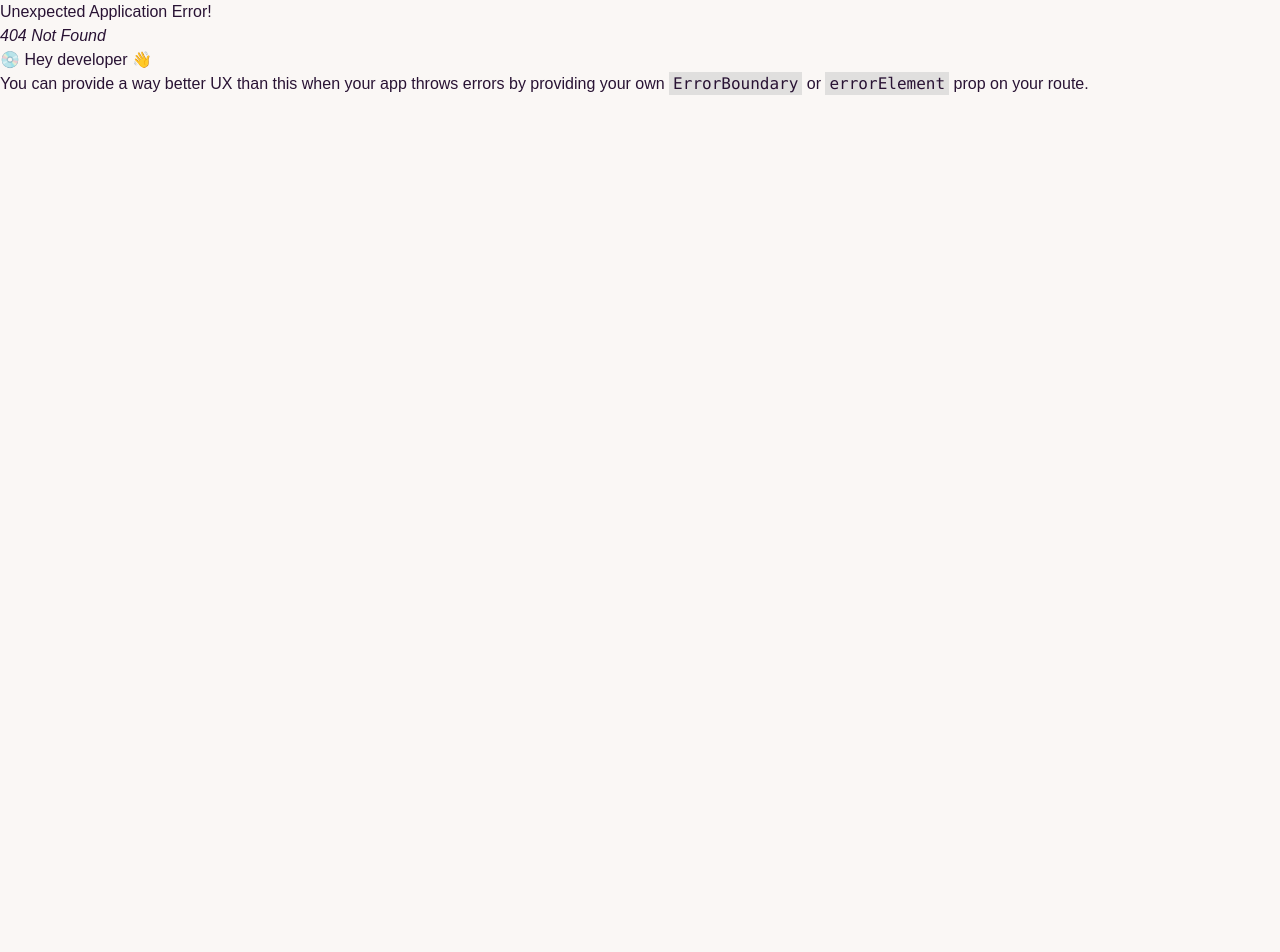
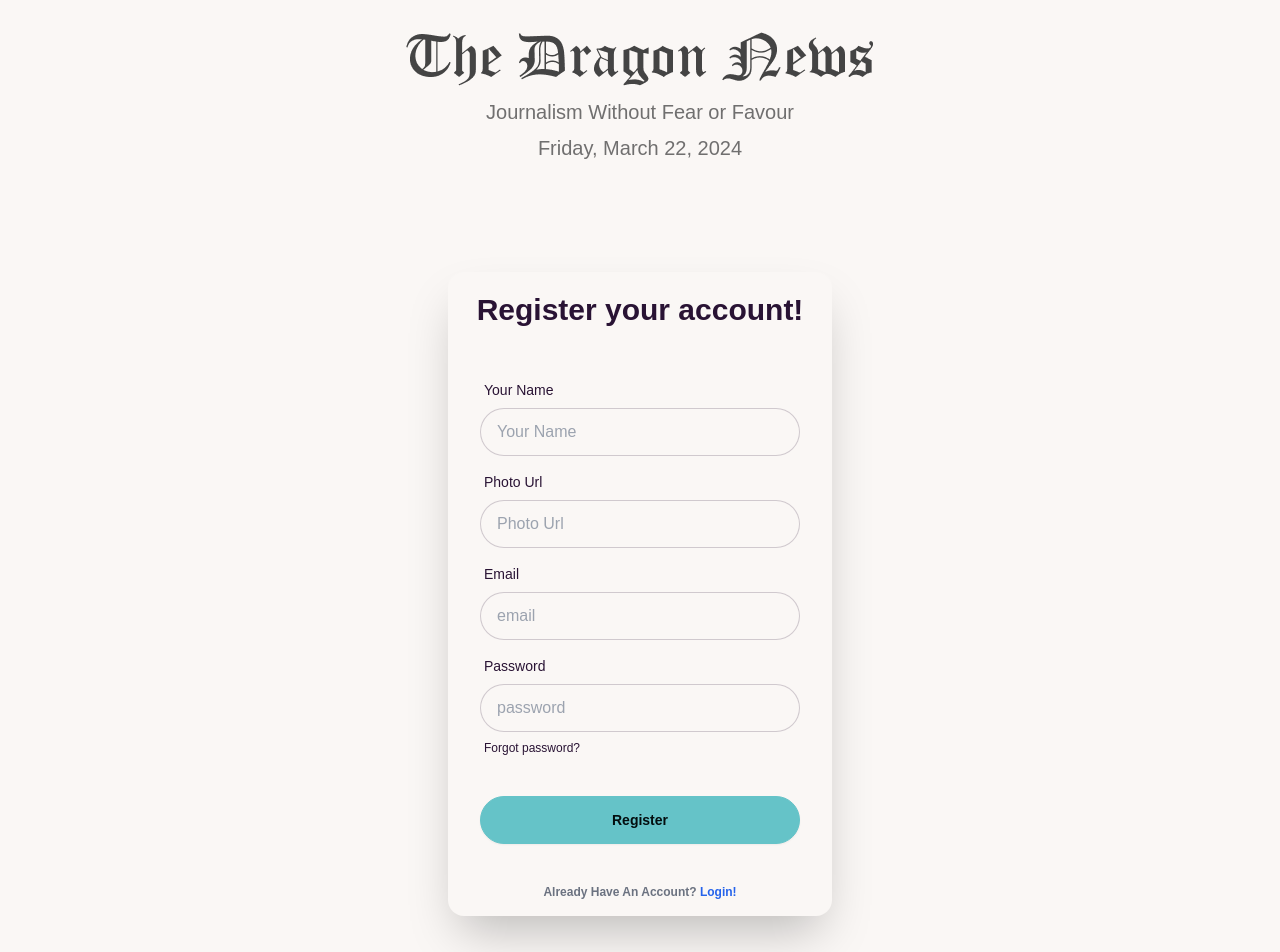
Before and after one commit to armansomoy/dragon-news-site, a React (Vite) app: page /register in a window 1280 px wide. Before the commit this address had no page. Shown: the top 952 px of the page. Before the commit the page ends 800 px from the top, so only its background shows below. Built offline with nearby package versions, Linux system fonts and the light colour scheme.

Commit message:
login, register page

```diff
--- /dev/null
+++ b/src/pages/Login/Login.jsx
@@ -0,0 +1,73 @@
+import React from "react";
+import Header from "../Shared/Header/Header";
+import { Link } from "react-router-dom";
+
+const Login = () => {
+  const handleLogin = (e) => {
+    e.preventDefault();
+    console.log(e.currentTarget);
+    const form = new FormData(e.currentTarget);
+    console.log(form.get("email"));
+    console.log(form.get("pass"));
+  };
+
+  return (
+    <div>
+      <Header></Header>
+      <div className="hero min-h-screen">
+        <div className="hero-content lg:w-1/2 flex-col lg:flex-row-reverse">
+          <div className="card shrink-0 w-full max-w-sm shadow-2xl bg-base-100">
+            <h1 className="text-3xl font-bold text-center pt-5 p-3">
+              Login your account!
+            </h1>
+            <form className="card-body" onSubmit={handleLogin}>
+              <div className="form-control">
+                <label className="label">
+                  <span className="label-text">Email</span>
+                </label>
+                <input
+                  type="email"
+                  placeholder="email"
+                  name="email"
+                  className="input input-bordered"
+                  required
+                />
+              </div>
+              <div className="form-control">
+                <label className="label">
+                  <span className="label-text">Password</span>
+                </label>
+                <input
+                  type="password"
+                  placeholder="password"
+                  name="password"
+                  className="input input-bordered"
+                  required
+                />
+                <label className="label">
+                  <a href="#" className="label-text-alt link link-hover">
+                    Forgot password?
+                  </a>
+                </label>
+              </div>
+              <div className="form-control mt-6">
+                <button className="btn btn-primary">Login</button>
+              </div>
+            </form>
+            <label className="label text-center m-auto mb-2">
+              <Link
+                to="/register"
+                className="label-text-alt link link-hover font-semibold text-gray-500"
+              >
+                Don't Have An Account?{" "}
+                <span className="text-blue-600">Register!</span>
+              </Link>
+            </label>
+          </div>
+        </div>
+      </div>
+    </div>
+  );
+};
+
+export default Login;
--- /dev/null
+++ b/src/pages/Register/Register.jsx
@@ -0,0 +1,97 @@
+import React from "react";
+import { Link } from "react-router-dom";
+import Header from "../Shared/Header/Header";
+
+const Regsiter = () => {
+  const handleRegister = (e) => {
+    e.preventDefault();
+    console.log(e.currentTarget);
+    const form = new FormData(e.currentTarget);
+    console.log(form.get("email"));
+    console.log(form.get("pass"));
+  };
+
+  return (
+    <div>
+      <Header></Header>
+      <div className="hero min-h-screen">
+        <div className="hero-content lg:w-1/2 flex-col lg:flex-row-reverse">
+          <div className="card shrink-0 w-full max-w-sm shadow-2xl bg-base-100">
+            <h1 className="text-3xl font-bold text-center pt-5 p-3">
+              Register your account!
+            </h1>
+            <form className="card-body" onSubmit={handleRegister}>
+              <div className="form-control">
+                <label className="label">
+                  <span className="label-text">Your Name</span>
+                </label>
+                <input
+                  type="text"
+                  placeholder="Your Name"
+                  name="name"
+                  className="input input-bordered"
+                  required
+                />
+              </div>{" "}
+              <div className="form-control">
+                <label className="label">
+                  <span className="label-text">Photo Url</span>
+                </label>
+                <input
+                  type="text"
+                  placeholder="Photo Url"
+                  name="photo"
+                  className="input input-bordered"
+                  required
+                />
+              </div>{" "}
+              <div className="form-control">
+                <label className="label">
+                  <span className="label-text">Email</span>
+                </label>
+                <input
+                  type="email"
+                  placeholder="email"
+                  name="email"
+                  className="input input-bordered"
+                  required
+                />
+              </div>
+              <div className="form-control">
+                <label className="label">
+                  <span className="label-text">Password</span>
+                </label>
+                <input
+                  type="password"
+                  placeholder="password"
+                  name="password"
+                  className="input input-bordered"
+                  required
+                />
+                <label className="label">
+                  <a href="#" className="label-text-alt link link-hover">
+                    Forgot password?
+                  </a>
+                </label>
+              </div>
+              <div className="form-control mt-6">
+                <button className="btn btn-primary">Register</button>
+              </div>
+            </form>
+            <label className="label text-center m-auto mb-2">
+              <Link
+                to="/login"
+                className="label-text-alt link link-hover font-semibold text-gray-500"
+              >
+                Already Have An Account?{" "}
+                <span className="text-blue-600">Login!</span>
+              </Link>
+            </label>
+          </div>
+        </div>
+      </div>
+    </div>
+  );
+};
+
+export default Regsiter;
--- a/src/pages/Shared/Navbar/Navbar.jsx
+++ b/src/pages/Shared/Navbar/Navbar.jsx
@@ -13,6 +13,9 @@ const Navbar = () => {
       </li>
       <li>
         <NavLink to="/about">About</NavLink>
+      </li>
+      <li>
+        <NavLink to="/login">Login</NavLink>
       </li>
     </>
   );
@@ -48,7 +51,7 @@ const Navbar = () => {
         <ul className="menu menu-horizontal px-1">{navLinks}</ul>
       </div>
       <div className="navbar-end">
-        <Link>
+        <Link to='/login'>
           <button className="btn mr-2 rounded">Login</button>
         </Link>
         <div
```
Also changed, not shown: src/routes/routes.jsx (+8 -0 lines).
